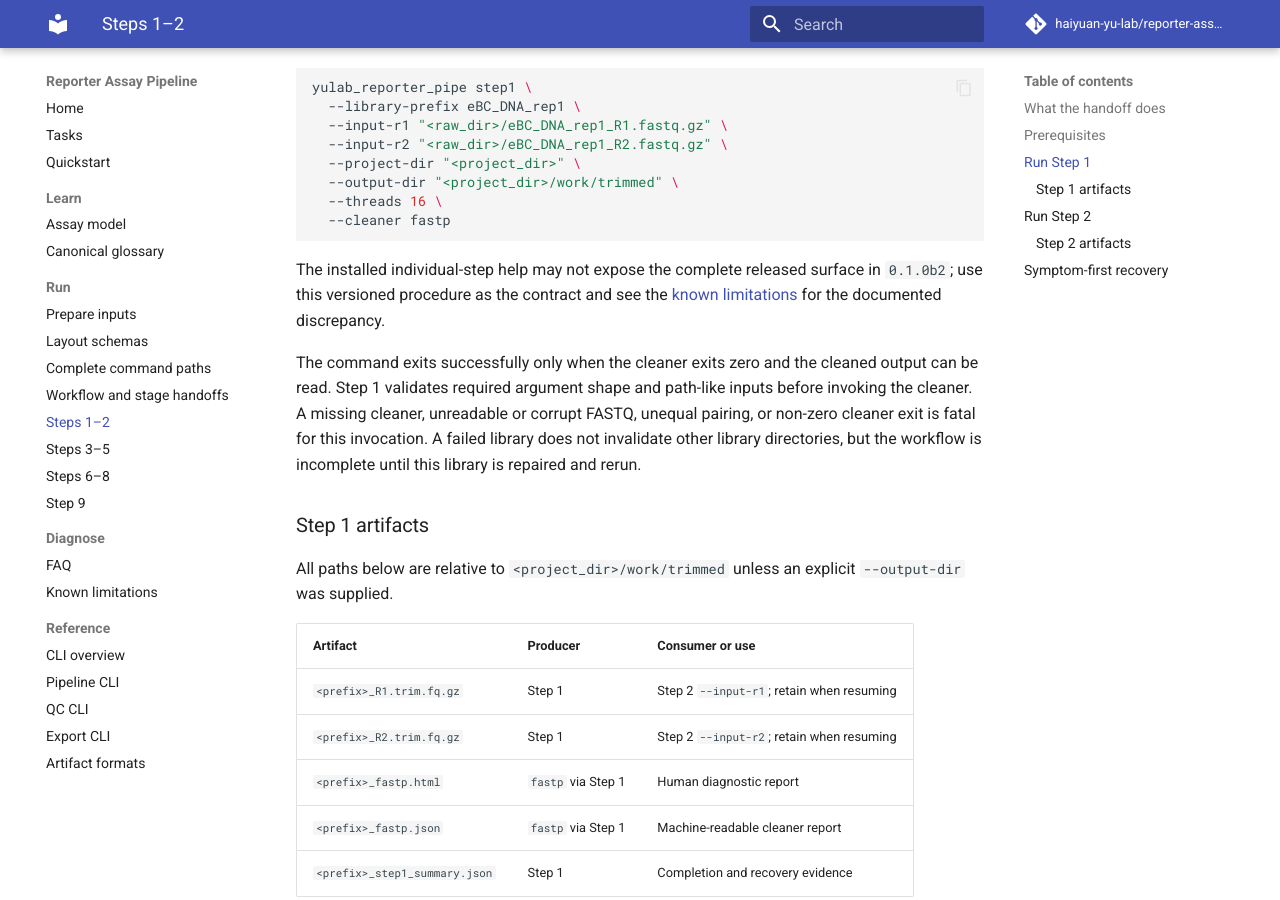
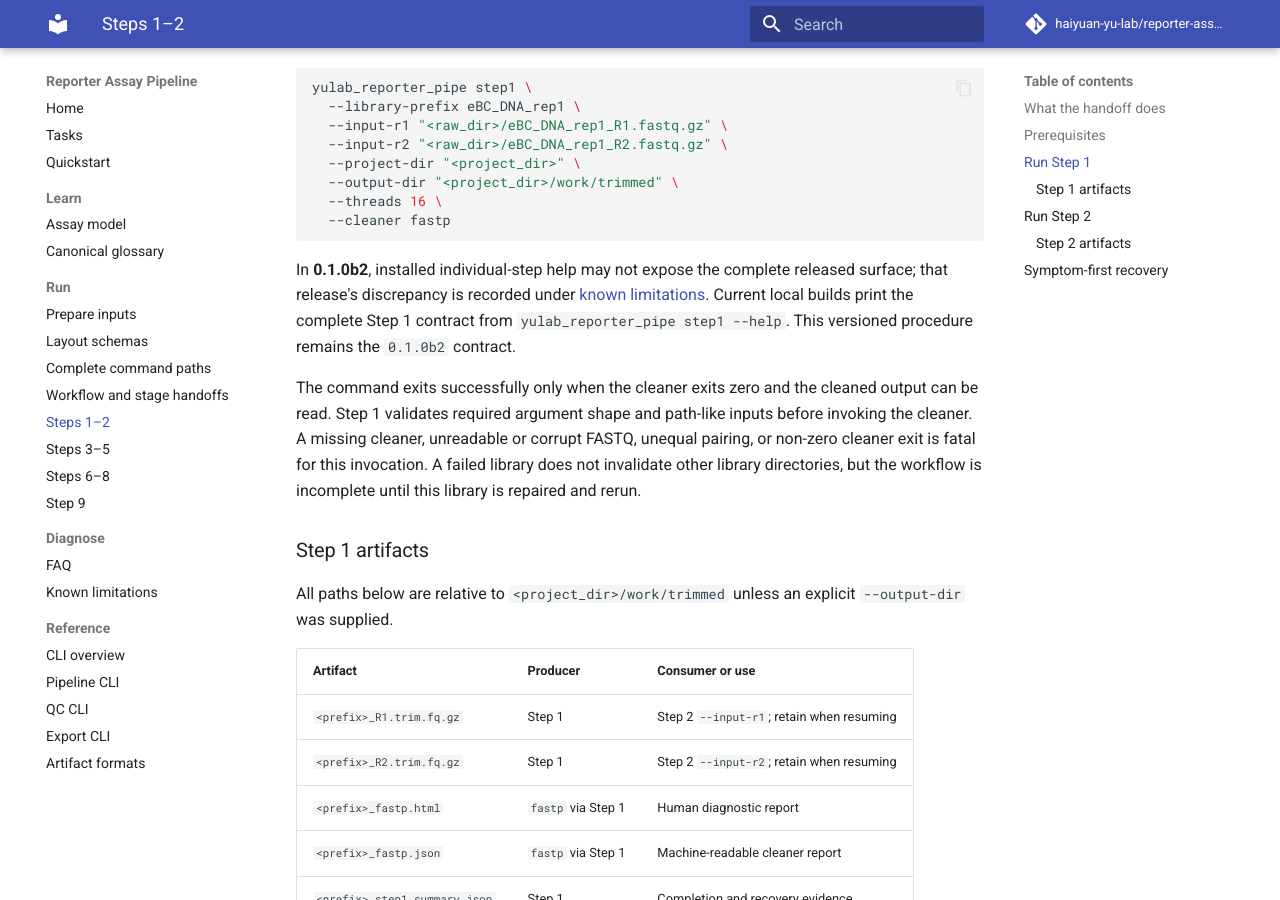
Before and after one commit to haiyuan-yu-lab/reporter-assay-pipeline-doc, an MkDocs documentation site: the page built from docs/steps-1-2.md, in a window 1280 px wide and 900 px high, scrolled down 1156 px. Built offline with MkDocs 1.6.1 and Material for MkDocs 9.7.7, drawn with Linux system fonts in a browser that asks for light colours; comment, search, counter and statistics services are not loaded.

Commit message:
Distinguish 0.1.0b2 incomplete step help from current local builds.
Co-authored-by: Cursor <cursoragent@cursor.com>

````diff
--- a/docs/steps-1-2.md
+++ b/docs/steps-1-2.md
@@ -58,10 +58,12 @@ yulab_reporter_pipe step1 \
   --cleaner fastp
 ```
 
-The installed individual-step help may not expose the complete released
-surface in `0.1.0b2`; use this versioned procedure as the contract and see the
-[known limitations](known-limitations.md#individual-step-help-is-incomplete)
-for the documented discrepancy.
+In **0.1.0b2**, installed individual-step help may not expose the complete
+released surface; that release's discrepancy is recorded under
+[known limitations](known-limitations.md#individual-step-help-is-incomplete).
+Current local builds print the complete Step 1 contract from
+`yulab_reporter_pipe step1 --help`. This versioned procedure remains the
+`0.1.0b2` contract.
 
 The command exits successfully only when the cleaner exits zero and the
 cleaned output can be read. Step 1 validates required argument shape and
````
Also changed, not shown: docs/cli/index.md (+3 -2 lines), docs/cli/pipe.md (+5 -5 lines), docs/known-limitations.md (+4 -3 lines).
